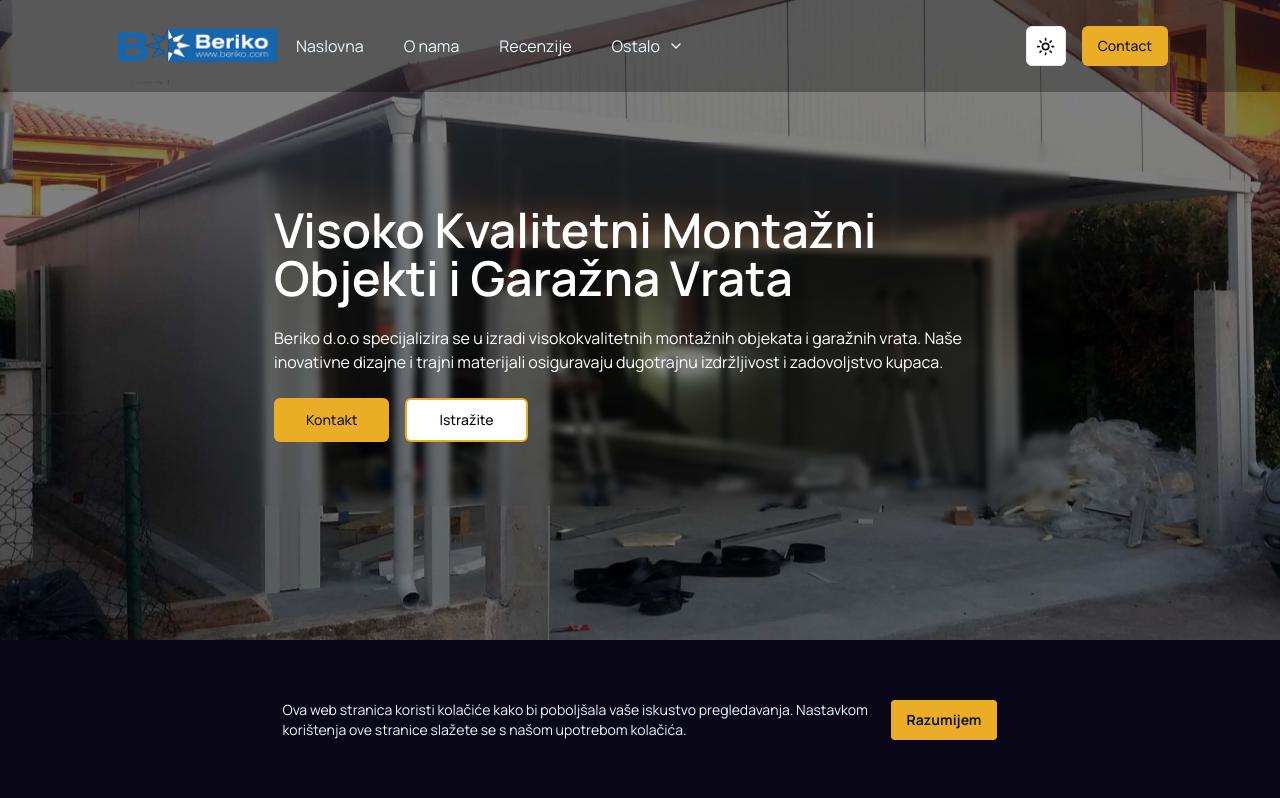
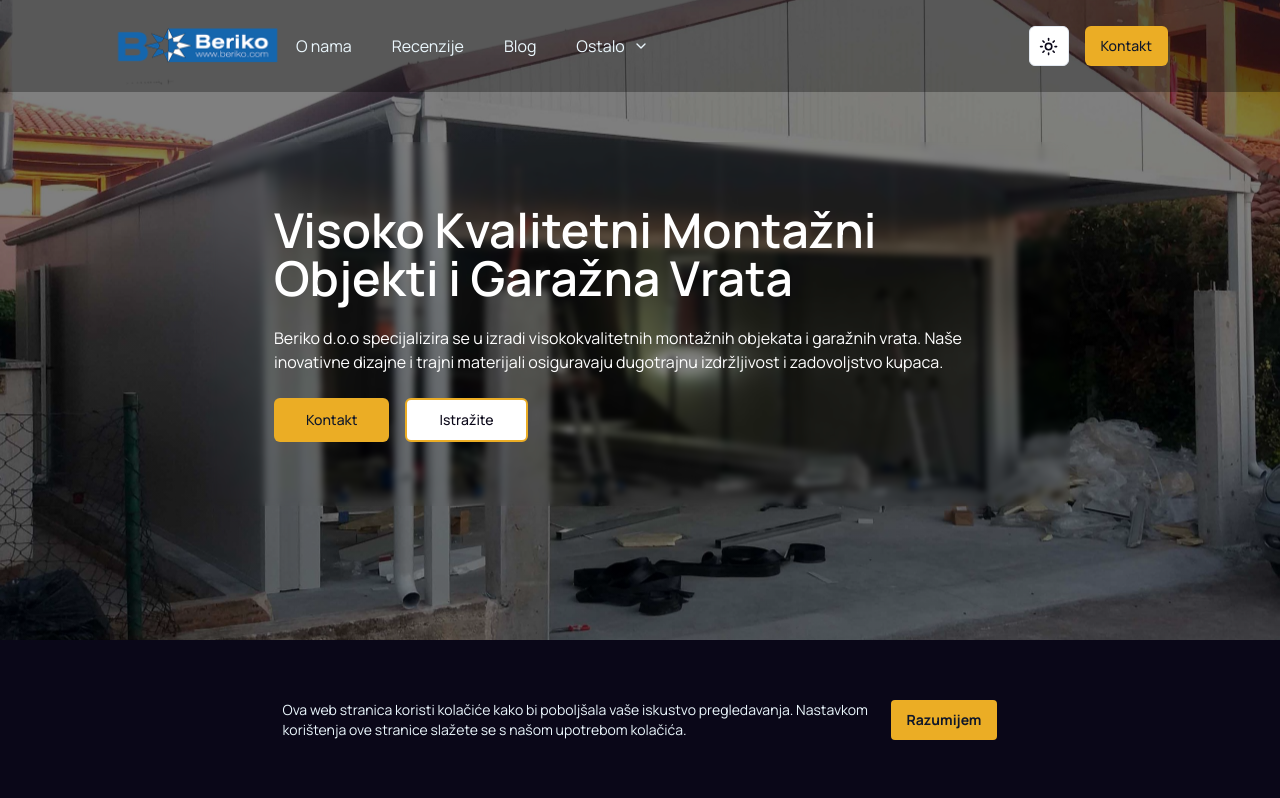
Before and after one commit to JuricLeo/Beriko, a Next.js app: page / in a window 1280 px wide. Shown: the top 798 px of the page. Built offline with nearby package versions, Linux system fonts and the light colour scheme; some icons are missing.

Commit message:
some links

```diff
--- a/components/layout/main-layout/footer.tsx
+++ b/components/layout/main-layout/footer.tsx
@@ -50,40 +50,46 @@ export default function Footer() {
             <div className="flex flex-col space-y-4">
               <h2 className="text-slate-700 text-lg mb-4">Navigacija</h2>
               <Link
-                href="#"
+                href="/"
                 className="ml-4 md:ml-0 hover:opacity-75 duration-300"
               >
                 Naslovna
               </Link>
               <Link
-                href="#"
+                href="/about"
                 className="ml-4 md:ml-0 hover:opacity-75 duration-300"
               >
                 O nama
               </Link>
               <Link
-                href="#"
+                href="/reviews"
                 className="ml-4 md:ml-0 hover:opacity-75 duration-300"
               >
                 Recenzije
               </Link>
               <Link
-                href="#"
+                href="/gallery"
                 className="ml-4 md:ml-0 hover:opacity-75 duration-300"
               >
                 Galerija
               </Link>
               <Link
-                href="#"
+                href="/blog"
                 className="ml-4 md:ml-0 hover:opacity-75 duration-300"
               >
                 Blog
+              </Link>
+              <Link
+                href="/products"
+                className="ml-4 md:ml-0 hover:opacity-75 duration-300"
+              >
+                Katalog proizvoda
               </Link>
             </div>
             <div className="flex flex-col space-y-4">
               <h2 className="text-slate-700 text-lg mb-4">Pomoć</h2>
               <Link
-                href="#"
+                href="/contact"
                 className="ml-4 md:ml-0 hover:opacity-75 duration-300"
               >
                 Kontakt
--- a/components/layout/main-layout/navbar.tsx
+++ b/components/layout/main-layout/navbar.tsx
@@ -6,7 +6,6 @@ import Link from "next/link";
 import { ModeToggle } from "../../mode-toggle";
 import { Button } from "../../ui/button";
 import { RxHamburgerMenu } from "react-icons/rx";
-import { IoMdClose } from "react-icons/io";
 
 import {
   DropdownMenu,
@@ -28,7 +27,7 @@ export default function Navbar() {
   const [isSheetOpen, setIsSheetOpen] = useState(false);
   const [scrolling, setScrolling] = useState(false);
 
-  const toggleSheet = () => setIsSheetOpen(prev => !prev);
+  const toggleSheet = () => setIsSheetOpen((prev) => !prev);
   const closeSheet = () => setIsSheetOpen(false);
 
   useEffect(() => {
@@ -53,11 +52,15 @@ export default function Navbar() {
         }`}
       >
         <div className="flex items-center">
-          <Image alt="Beriko" src="/logo.png" width={200} height={200} />
+          <Link href="/">
+            <Image alt="Beriko" src="/logo.png" width={200} height={200} />
+          </Link>
           <div className="gap-x-10 mr-10 hidden lg:flex">
-            <Link href="/">Naslovna</Link>
             <Link href="/about">O nama</Link>
             <Link href="/reviews">Recenzije</Link>
+            <Link href="/blog">
+              Blog
+            </Link>
             <DropdownMenu>
               <DropdownMenuTrigger className="flex items-center">
                 Ostalo <ChevronDown className="w-4 h-4 ml-2" />
@@ -65,9 +68,6 @@ export default function Navbar() {
               <DropdownMenuContent>
                 <Link href="/gallery">
                   <DropdownMenuItem>Galerija</DropdownMenuItem>
-                </Link>
-                <Link href="/blog">
-                  <DropdownMenuItem>Blog</DropdownMenuItem>
                 </Link>
                 <Link href="/products">
                   <DropdownMenuItem>Katalog proizvoda</DropdownMenuItem>
@@ -82,7 +82,7 @@ export default function Navbar() {
               <ModeToggle />
             </div>
             <Link href="/contact">
-              <Button>Contact</Button>
+              <Button>Kontakt</Button>
             </Link>
           </div>
           <Sheet open={isSheetOpen} onOpenChange={setIsSheetOpen}>
@@ -97,15 +97,29 @@ export default function Navbar() {
                 <SheetTitle className="text-newWhite/60">Navigacija</SheetTitle>
                 <SheetDescription>
                   <div className="space-y-10 flex flex-col mt-[10%] p-8 text-lg text-newWhite">
-                    <Link href="/" onClick={closeSheet}>Naslovna</Link>
-                    <Link href="/about" onClick={closeSheet}>O nama</Link>
-                    <Link href="/reviews" onClick={closeSheet}>Recenzije</Link>
-                    <Link href="/gallery" onClick={closeSheet}>Galerija</Link>
-                    <Link href="/blog" onClick={closeSheet}>Blog</Link>
-                    <Link href="/products" onClick={closeSheet}>Katalog proizvoda</Link>
+                    <Link href="/" onClick={closeSheet}>
+                      Naslovna
+                    </Link>
+                    <Link href="/about" onClick={closeSheet}>
+                      O nama
+                    </Link>
+                    <Link href="/reviews" onClick={closeSheet}>
+                      Recenzije
+                    </Link>
+                    <Link href="/gallery" onClick={closeSheet}>
+                      Galerija
+                    </Link>
+                    <Link href="/blog" onClick={closeSheet}>
+                      Blog
+                    </Link>
+                    <Link href="/products" onClick={closeSheet}>
+                      Katalog proizvoda
+                    </Link>
                     <div className="flex items-center justify-center md:justify-left gap-x-4 md:hidden pt-12 text-black dark:text-white">
                       <Button variant="secondary">
-                        <Link href="/contact" onClick={closeSheet}>Contact</Link>
+                        <Link href="/contact" onClick={closeSheet}>
+                          Kontakt
+                        </Link>
                       </Button>
                       <ModeToggle />
                     </div>
```
